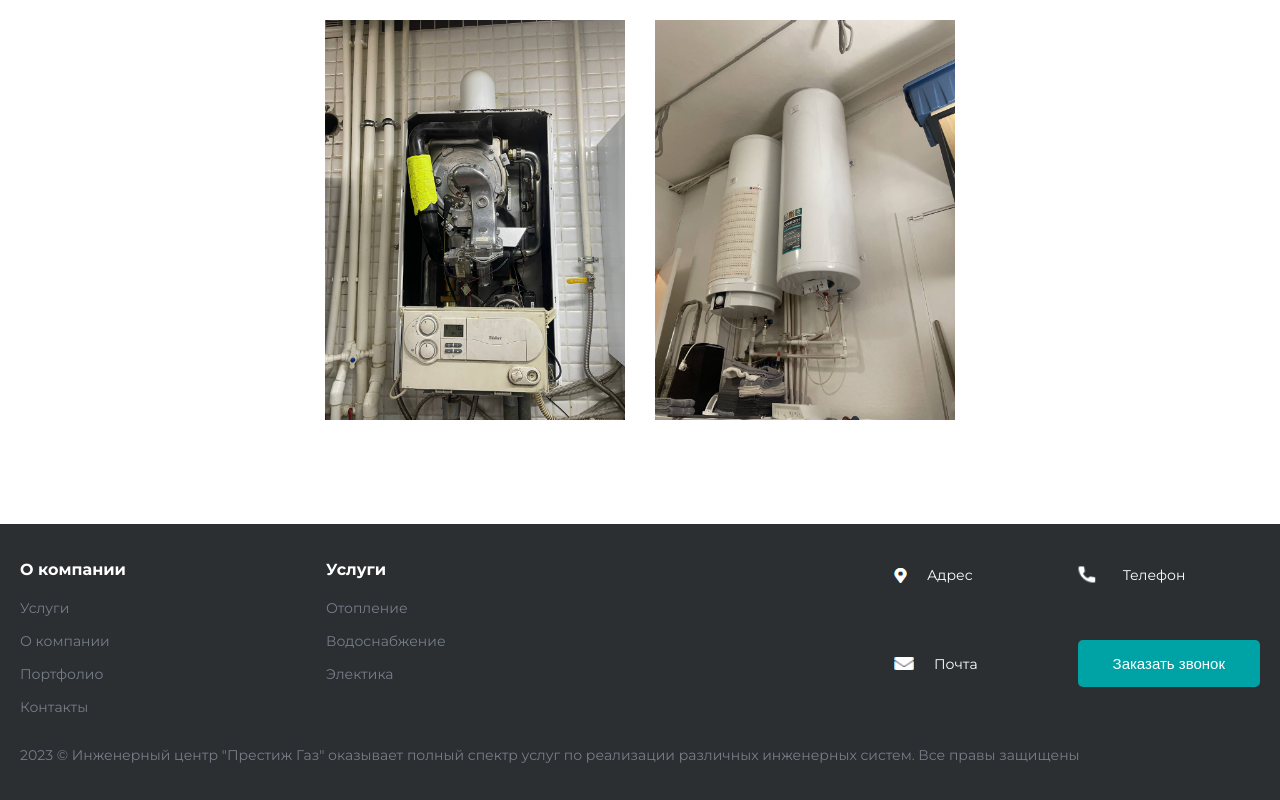
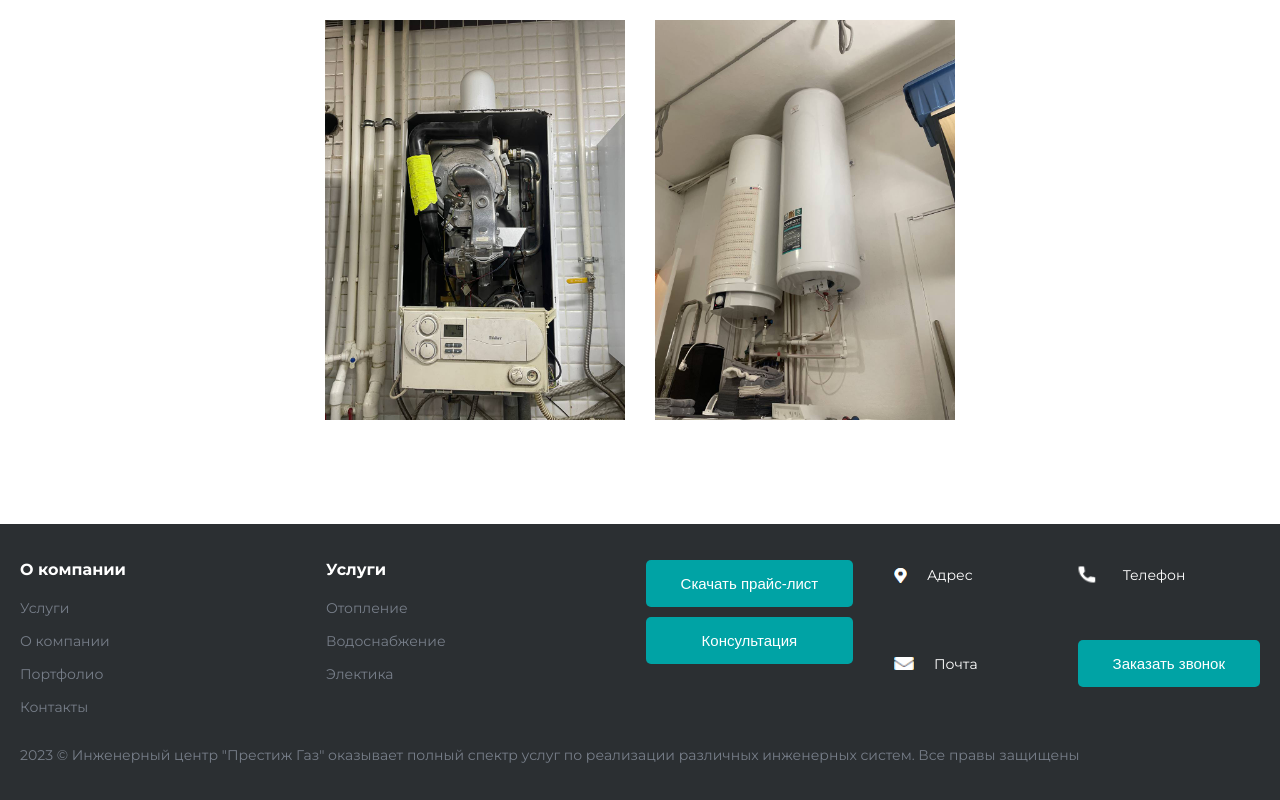
Before and after one commit to AlexandrSyvorotkin/prestige-gas, a Next.js app: page / in a window 1280 px wide. Shown: the part 8492-9292 px from the top of the page. Built offline with nearby package versions, Linux system fonts and the light colour scheme.

Commit message:
fix footer

```diff
--- a/src/Layout/Footer/Footer.jsx
+++ b/src/Layout/Footer/Footer.jsx
@@ -3,6 +3,7 @@ import styles from './Footer.module.scss'
 import LinksBlock from "@/components/LinksBlock/LinksBlock";
 import Container from "@/Layout/Container/Container";
 import FooterInfoBlock from "@/components/FooterInfoBlock/FooterInfoBlock";
+import BtnMain from "@/UI/BtnMain/BtnMain";
 
 const aboutCompanyLinks = [
     {id: 1, name: 'Услуги', path: ''},
@@ -26,6 +27,10 @@ const Footer = () => {
                     <div  className={styles.links_wrapper}>
                         <LinksBlock title='О компании' links={aboutCompanyLinks}/>
                         <LinksBlock title='Услуги' links={serviceLinks}/>
+                        <div className={styles.btns}>
+                            <BtnMain>Скачать прайс-лист</BtnMain>
+                            <BtnMain>Консультация</BtnMain>
+                        </div>
                     </div>
                     <FooterInfoBlock/>
                 </div>
--- a/src/Layout/Footer/Footer.module.scss
+++ b/src/Layout/Footer/Footer.module.scss
@@ -16,4 +16,9 @@
 	margin-top: 30px;
 	color: #777e89;
   }
+  .btns {
+	display: flex;
+	flex-direction: column;
+	gap: 10px;
+  }
 }
--- a/src/pages/index.js
+++ b/src/pages/index.js
@@ -26,7 +26,6 @@ const Home = () => {
         <Certificates/>
         <Contacts/>
         <OurWork/>
-
     </div>
   )
 }
```
